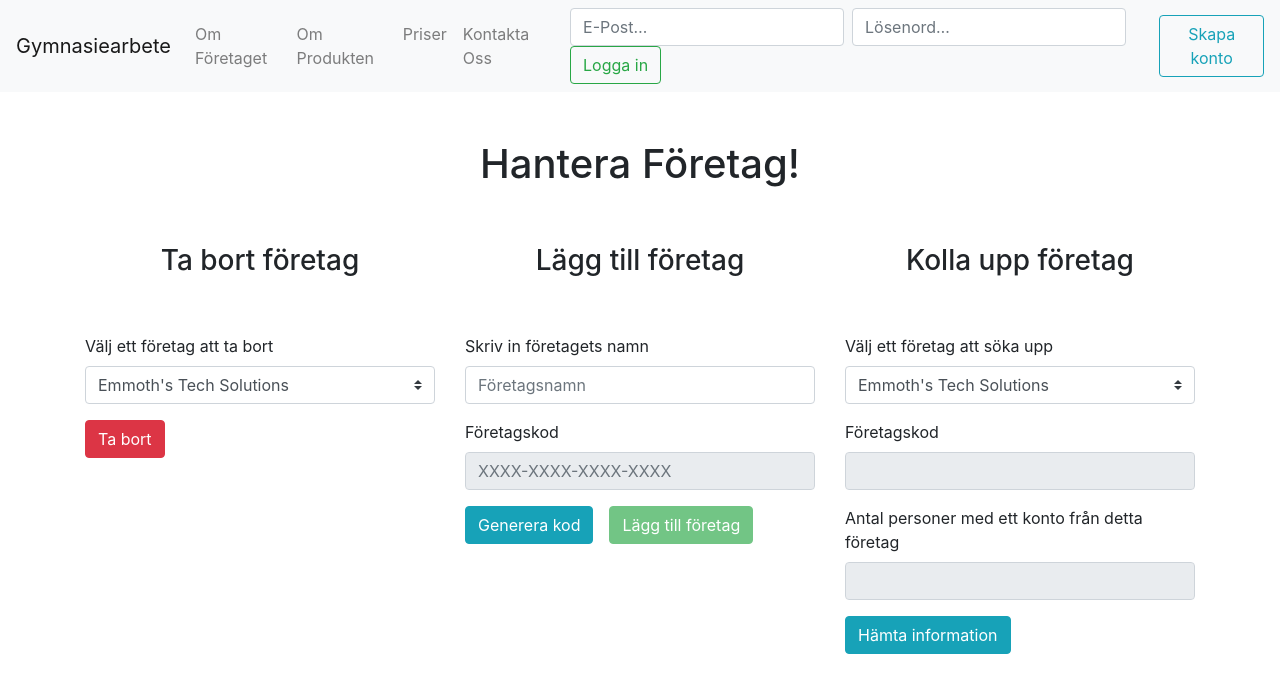
After one commit to Jinado/gymnasiearbete, a Node server app: template public/ejs/pages/manageCompanies.ejs in a window 1280 px wide. The commit adds this page. Shown: the top 693 px of the page. Run offline with Node 20, Linux system fonts and the light colour scheme; the template is opened without the code that fills it, so the values that code supplies are empty.

Commit message:
Created all the HTML code for the 'Manage Companies' page

```diff
--- a/index.js
+++ b/index.js
@@ -215,7 +215,6 @@ app.post("/create-account", [
             res.redirect("/");
         }
     }
-
 });
 
 app.get("/my-pages", auth.warnedOfCookies, async (req, res) => {
@@ -229,7 +228,12 @@ app.get("/my-pages", auth.warnedOfCookies, async (req, res) => {
 });
 
 app.get("/manage-companies", auth.warnedOfCookies, auth.isAdmin, (req, res) => {
-    res.send("Manage them companies and stuff!");
+    const tempAccountToken = auth.verifyAndRetrieve(req.cookies.loggedInToken);
+    if(tempAccountToken !== null){
+        res.render('pages/manageCompanies', {title: "Manage Companies", loggedIn: tempAccountToken.loggedIn});
+    }else {
+        res.redirect("/");
+    }
 });
 
 app.post("/download", async (req, res) => {
--- /dev/null
+++ b/public/ejs/pages/manageCompanies.ejs
@@ -0,0 +1,75 @@
+<%- include ../partials/header.ejs %>
+
+<div class="container">
+    <div class="row">
+        <div class="col my-md-5">
+            <h1 class="text-center">Hantera Företag!</h1>
+        </div>
+    </div>
+    <div class="row">
+        <div class="col-md-4">
+            <h3 class="text-center">Ta bort företag</h3>
+        </div>
+        <div class="col-md-4">
+            <h3 class="text-center">Lägg till företag</h3>
+        </div>
+        <div class="col-md-4">
+            <h3 class="text-center">Kolla upp företag</h3>
+        </div>
+    </div>
+    <div class="row mt-5">
+        <div class="col-md-4">
+            <form action="/manage-companies/delete" method="POST">
+                <div class="form-group">
+                    <label for="selectedCompany">Välj ett företag att ta bort</label>
+                    <select name="selectedCompany" id="selectedCompany" required class="custom-select">
+                        <option selected>Emmoth's Tech Solutions</option>
+                        <option>Kattegattgymnasiet</option>
+                    </select>
+                </div>
+                <button name="btnDelete" type="submit" class="btn btn-danger">Ta bort</button>
+            </form>
+        </div>
+        <div class="col-md-4">
+            <form id="generateCodeForm" action="/manage-companies/generate-code" method="POST"></form>
+            <form action="/manage-companies/add" method="POST" id="addCompanyForm">
+                <div class="form-group">
+                    <label form="addCompanyForm" for="companyName">Skriv in företagets namn</label>
+                    <input form="addCompanyForm" type="text" class="form-control" name="compname" id="companyName" placeholder="Företagsnamn" required>
+                </div>
+                <div class="form-group">
+                    <div class="form-group">
+                        <label form="generateCodeForm" for="secret">Företagskod</label>
+                        <input form="generateCodeForm" type="text" class="form-control" id="secret" placeholder="XXXX-XXXX-XXXX-XXXX" readonly required>
+                    </div>
+                    <button form="generateCodeForm" style="float: left;" type="submit" class="btn btn-info">Generera kod</button>
+                </div>
+                <input form="addCompanyForm" style="display: none;" type="text" value="FAKE VALUE">
+                <!-- HAVE THIS ONE BE DISABLED OR NOT DEPENDING ON IF THERE'S A CODDE OR NOT IN THE INPUT ABOVE -->
+                <button form="addCompanyForm" type="submit" style="float: left;" class="btn btn-success ml-3" disabled>Lägg till företag</button>
+            </form>
+        </div>
+        <div class="col-md-4">
+            <form action="/manage-companies/info" method="POST">
+                <div class="form-group">
+                    <label for="selectedCompany">Välj ett företag att söka upp</label>
+                    <select name="selectedCompany" id="selectedCompany" required class="custom-select">
+                        <option selected>Emmoth's Tech Solutions</option>
+                        <option>Kattegattgymnasiet</option>
+                    </select>
+                </div>
+                <div class="form-group">
+                    <label for="secret">Företagskod</label>
+                    <input type="text" class="form-control" name="secret" id="secret" readonly>
+                </div>
+                <div class="form-group">
+                    <label for="amountOfEmployees">Antal personer med ett konto från detta företag</label>
+                    <input type="text" class="form-control" name="amountOfEmployees" id="amountOfEmployees" readonly>
+                </div>
+                <button type="submit" class="btn btn-info">Hämta information</button>
+            </form>
+        </div>
+    </div>
+</div>
+
+<%- include ../partials/footer.ejs %>
--- a/public/ejs/pages/myPages.ejs
+++ b/public/ejs/pages/myPages.ejs
@@ -20,16 +20,16 @@
             <a class="navbar-brand" href="/">Gymnasiearbete</a>
             <ul class="navbar-nav mr-auto mt-2 mt-lg-0">
                 <li class="nav-item">
-                    <a class="nav-link" href="#">Om oss</a>
+                    <a class="nav-link" href="#">Om Företaget</a>
                 </li>
                 <li class="nav-item">
-                    <a class="nav-link" href="#">Om produkten</a>
+                    <a class="nav-link" href="#">Om Produkten</a>
                 </li>
                 <li class="nav-item">
                     <a class="nav-link" href="#">Priser</a>
                 </li>
                 <li class="nav-item">
-                    <a class="nav-link" href="#">Kontakta oss</a>
+                    <a class="nav-link" href="#">Kontakta Oss</a>
                 </li>
             </ul>
             <% if(loggedIn && siteAdmin === 'true') { %>
--- a/public/ejs/partials/header.ejs
+++ b/public/ejs/partials/header.ejs
@@ -23,13 +23,13 @@
                     <a class="nav-link" href="#aboutus">Om Företaget</a>
                 </li>
                 <li class="nav-item">
-                    <a class="nav-link" href="#">Om produkten</a>
+                    <a class="nav-link" href="#">Om Produkten</a>
                 </li>
                 <li class="nav-item">
                     <a class="nav-link" href="#">Priser</a>
                 </li>
                 <li class="nav-item">
-                    <a class="nav-link" href="#">Kontakta oss</a>
+                    <a class="nav-link" href="#">Kontakta Oss</a>
                 </li>
             </ul>
             <% if(loggedIn) { %>
```
